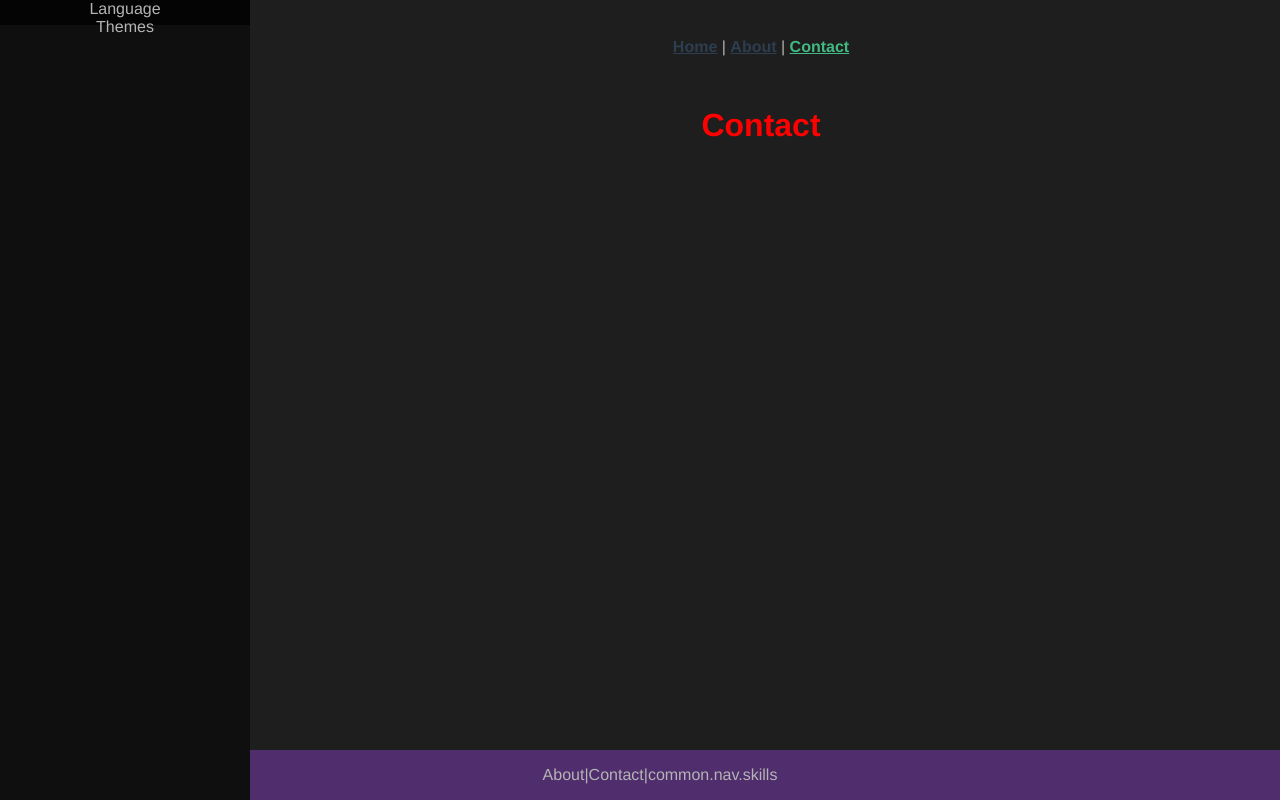
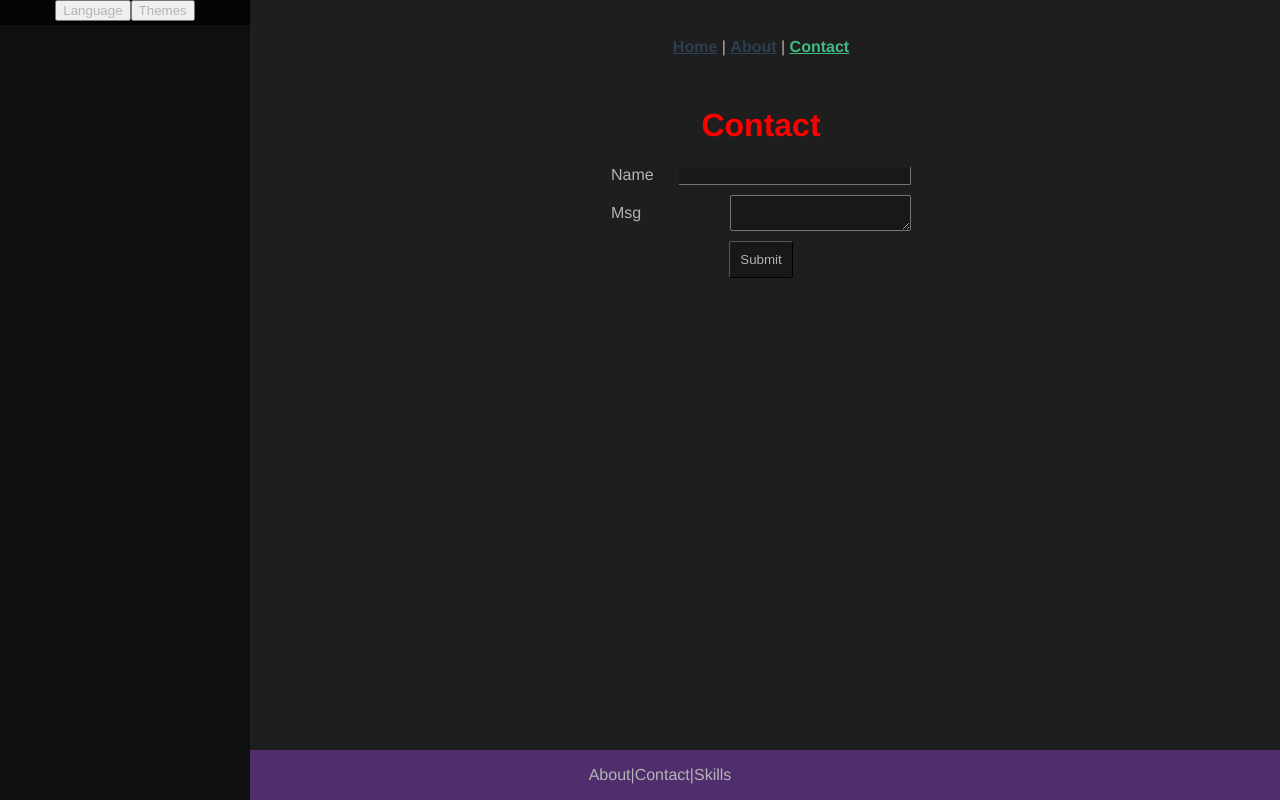
Before and after one commit to silencer903/vue-practice, a Vue app: page /contact in a window 1280 px wide. Built offline with nearby package versions, Linux system fonts and the light colour scheme.

Commit message:
добавили Unit и e2e тесты

```diff
--- a/src/locale/en.js
+++ b/src/locale/en.js
@@ -23,6 +23,7 @@ const en = {
             location: "Address",
             about: "About",
             contact: "Contact",
+            skills: "Skills",
             contactSent: "Contact/sent",
             checkout: "Checkout",
             checkoutCompleted: "Checkout/completed",
--- a/src/locale/se.js
+++ b/src/locale/se.js
@@ -22,6 +22,7 @@ const se = {
         nav: {
             location: "Adress",
             about: "Om",
+            skills: "Kompetens",
             contact: "Kontakt",
             contactSent: "Kontakt/skickat",
             checkout: "Kassa",
--- a/src/views/app/app.html
+++ b/src/views/app/app.html
@@ -16,10 +16,10 @@
     </ettn-nav-bar>
 
     <ettn-side-bar>
-        <div slot="sidebar">
+        <div slot="sidebar" class="left">
             <div slot="commands">
-                <div v-on:click="openDialogLang()">Language</div>
-                <div v-on:click="openDialogTheme()">Themes</div>
+                <button v-on:click="openDialogLang()">Language</button>
+                <button v-on:click="openDialogTheme()">Themes</button>
             </div>
         </div>
     </ettn-side-bar>
--- a/src/views/contact/_contact.scss
+++ b/src/views/contact/_contact.scss
@@ -2,4 +2,50 @@
   h1{
     color: red;
   }
+
+  input,textarea,button{
+    background-color: rgba(0, 0, 0, 0.2);
+    border-radius: 2px;
+  }
+
+  input:focus,textarea:focus,button:focus{
+    outline: none;
+    border-color: yellow;
+  }
+
+  input,button{
+    border-width: 1px;
+  }
+
+  button{
+    padding: 10px;
+  }
+
+  .contact-from{
+    >div{
+      >div{
+        display: flex;
+        flex-direction: row;
+        align-items:center ;
+        align-self: center;
+        width: 300px;
+        margin-bottom: 10px;
+
+        >div{
+          text-align: left;
+          flex-grow: 1;
+        }
+        input{
+          flex-grow: 2;
+        }
+
+
+      }
+
+      >div:last-child{
+        justify-content: center;
+        margin-bottom: 0;
+      }
+    }
+  }
 }
--- a/src/views/contact/contact.html
+++ b/src/views/contact/contact.html
@@ -1,3 +1,24 @@
 <div class="contact">
     <h1>Contact</h1>
+    <form method="post" action="/" @submit="submit">
+        <div class="contact-from ettn-grid column center">
+            <div class="ettn-grid column center">
+                <div>
+                    <div>
+                        Name
+                    </div>
+                    <input type="text" class="nameInput" v-model="name">
+                </div>
+                <div>
+                    <div>
+                        Msg
+                    </div>
+                    <textarea  v-model="msg"></textarea>
+                </div>
+                <div>
+                    <button type="submit">Submit</button>
+                </div>
+            </div>
+        </div>
+    </form>
 </div>
--- a/src/views/contact/contact.js
+++ b/src/views/contact/contact.js
@@ -1,3 +1,21 @@
 export default {
-    name: "contact"
+    name: "contact",
+    data: function(){
+        return {
+            name: '',
+            msg: '',
+        }
+    },
+    methods:{
+        submit(e){
+            if(/\d+/.test(this.name)){
+                alert('WROOOOOOOOONG!');
+                console.log('Name has number');
+                e.preventDefault();
+
+            }
+            e.preventDefault();
+            console.log(this.name,this.msg);
+        }
+    }
 }
```
Also changed, not shown: 2 other files (tests, documents, lock files or other folders).
